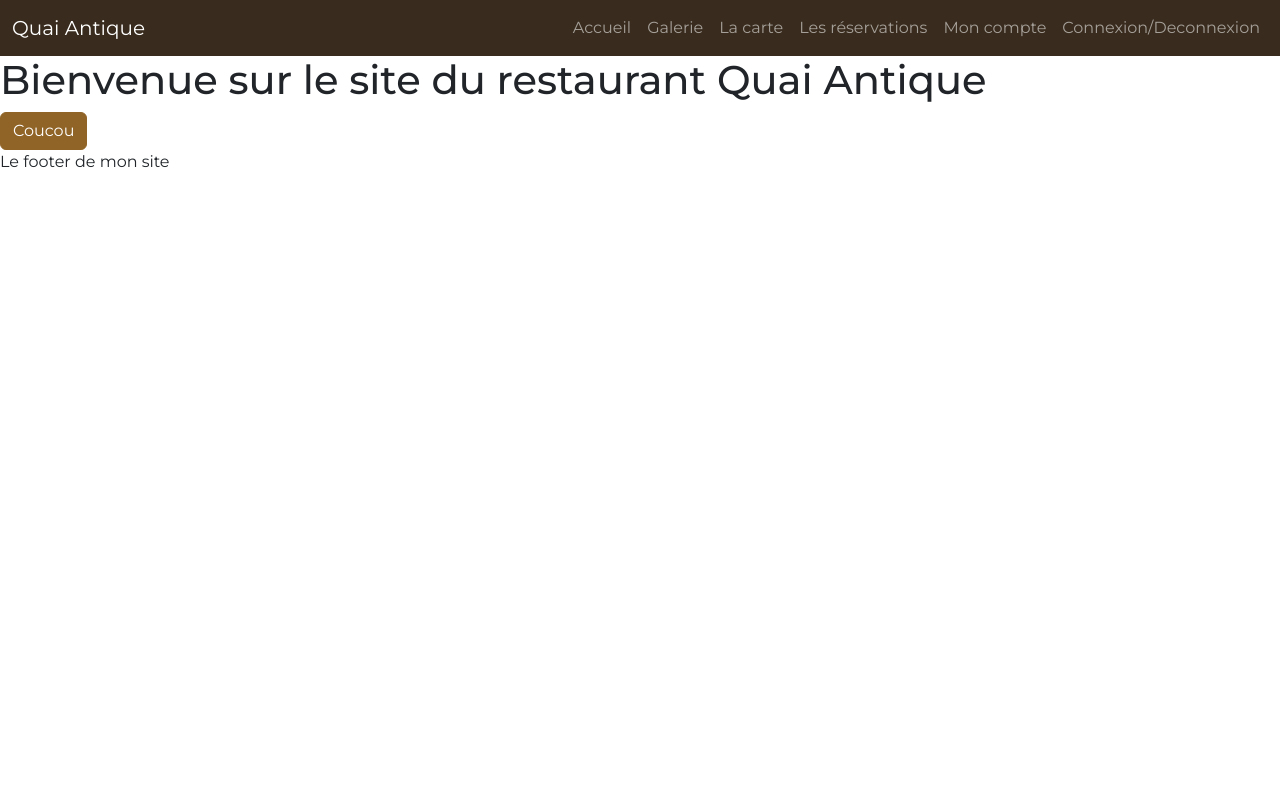
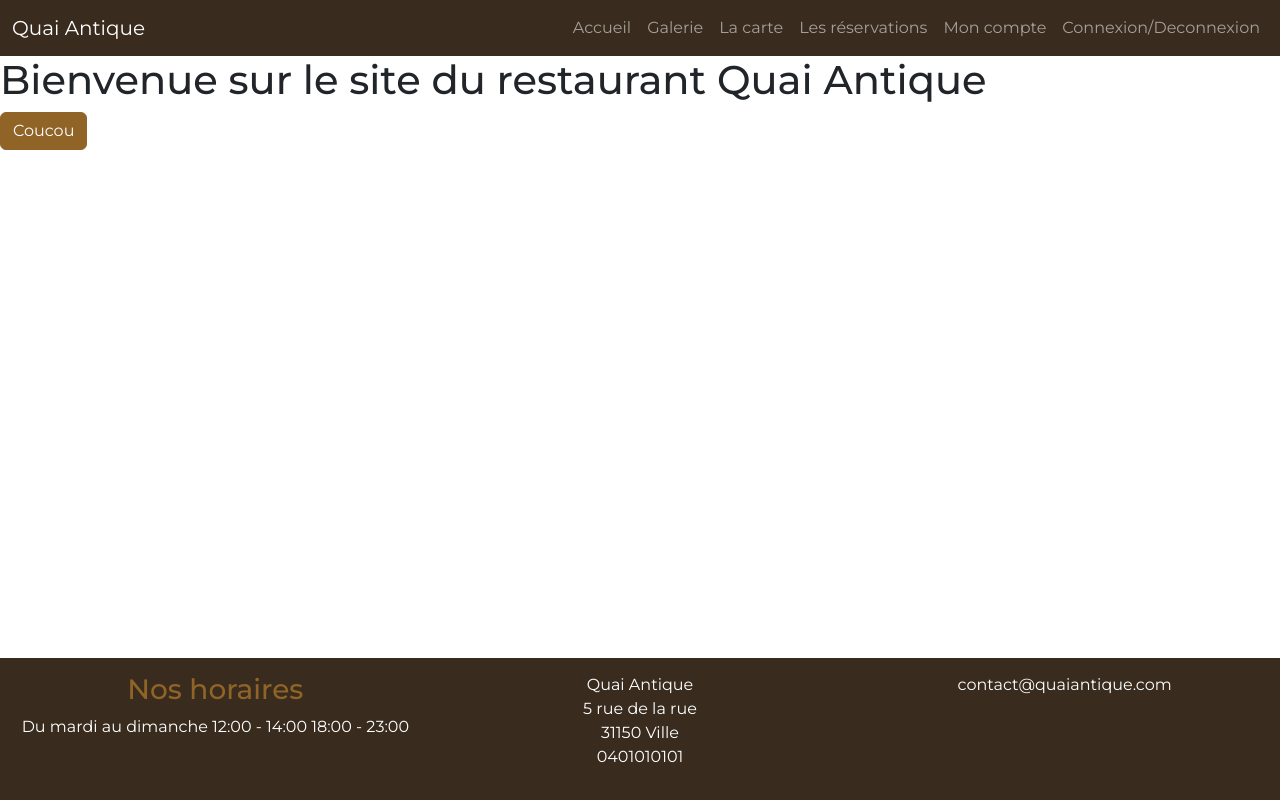
Before and after one commit to RVidal34/QuaiAntiqueRestaurantFront, a website with bundled scripts: page index.html in a window 1280 px wide. Built offline with nearby package versions, Linux system fonts and the light colour scheme; files whose address does not match are found by name; a web font is replaced by a local one.

Commit message:
Ajout du footer

```diff
--- a/index.html
+++ b/index.html
@@ -22,7 +22,6 @@
   </head>
 
   <body>
-    <header>
     <header>
       <nav class="navbar navbar-expand-lg bg-dark" data-bs-theme="dark">
         <div class="container-fluid">
@@ -63,12 +62,29 @@
         </div>
       </nav>
     </header>
-    </header>
 
     <main id="main-page">
       <!-- Le contenu de la page sera injecté ici -->
     </main>
 
-    <footer>Le footer de mon site</footer>
+    <footer class="bg-dark text-white text-center footer">
+      <div class="row">
+        <div class="col-12 col-lg-4">
+          <h3 class="text-primary">Nos horaires</h3>
+          <p>Du mardi au dimanche 12:00 - 14:00 18:00 - 23:00</p>
+        </div>
+        <div class="col-6 col-lg-4">
+          <p>
+            Quai Antique <br />
+            5 rue de la rue <br />
+            31150 Ville <br />
+            0401010101
+          </p>
+        </div>
+        <div class="col-6 col-lg-4">
+          <p>contact@quaiantique.com</p>
+        </div>
+      </div>
+    </footer>
   </body>
 </html>
--- a/scss/main.scss
+++ b/scss/main.scss
@@ -1,2 +1,18 @@
 @import "../node_modules/bootstrap-icons/font/bootstrap-icons.min.css";
 @import "./custom";
+
+html {
+  min-height: 100vh;
+  position: relative;
+}
+
+main {
+  margin-bottom: 250px;
+}
+
+.footer {
+  width: 100%;
+  padding: 15px;
+  position: absolute;
+  bottom: 0;
+}
```
Also changed, not shown: scss/main.css, 1 other file. Lines whose indentation alone changed are shown as unchanged.
